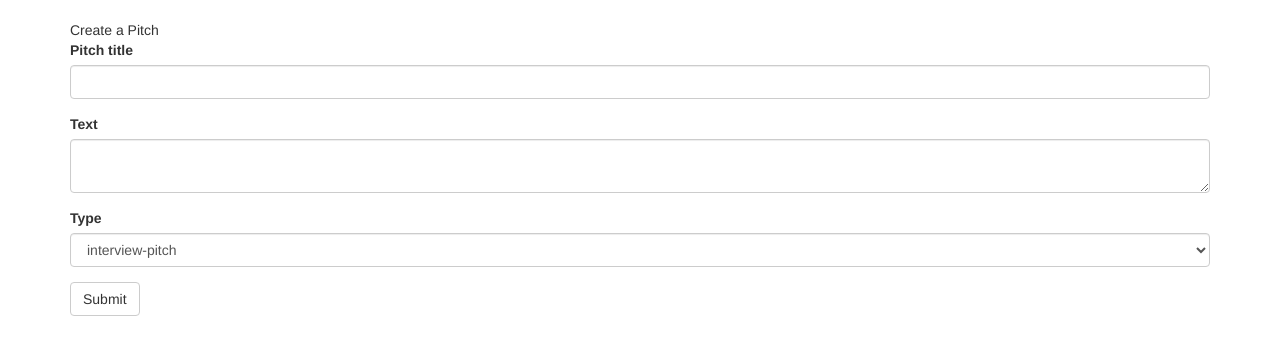
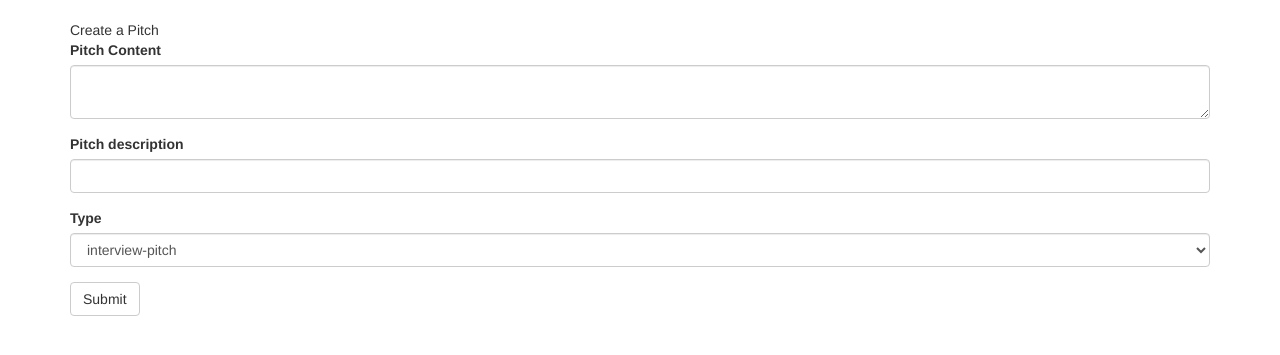
Before and after one commit to antonymburia/Pitch-app, a Flask app: page /pitch/new in a window 1280 px wide. Shown: the part 52-407 px from the top of the page. Run offline with Flask 2, Linux system fonts and the light colour scheme; the visitor is signed in with stand-in values (Sample User, id 1); data comes from the database, SQL or seed files in the repository; some libraries are stand-ins or nearby versions.

Commit message:
modify files

```diff
--- a/app/auth/forms.py
+++ b/app/auth/forms.py
@@ -1,7 +1,7 @@
 from flask_wtf import FlaskForm
-from wtforms import ValidationError, StringField, PasswordField, BooleanField,SubmitField
+from wtforms import StringField, PasswordField, BooleanField,SubmitField
 from wtforms.validators import DataRequired,Email,EqualTo
-from ..models import User
+
 
 class RegistrationForm(FlaskForm):
     email = StringField('Your Email Address',validators=[DataRequired(),Email()])
--- a/app/main/forms.py
+++ b/app/main/forms.py
@@ -1,6 +1,6 @@
 from flask_wtf import FlaskForm
 from wtforms import StringField, TextAreaField, SubmitField, SelectField
-from wtforms.validators import DataRequired,Email
+from wtforms.validators import DataRequired
 
 
 class UpdateProfile(FlaskForm):
@@ -13,7 +13,7 @@ class CommentForm(FlaskForm):
 
 
 class PitchForm(FlaskForm):
-    title = StringField('Pitch title',validators=[DataRequired()])
-    text = TextAreaField('Text',validators=[DataRequired()])
-    category = SelectField('Type',choices=[('interview','interview-pitch'),('product','product-pitch'),('motivation', 'motivational-pitch')],validators=[DataRequired()])
+    pitch_content = TextAreaField('Pitch Content',validators=[DataRequired()])
+    add_description = StringField('Pitch description',validators=[DataRequired()])
+    category = SelectField('Type',choices=[('interview-pitch'),('product-pitch'),('motivational-pitch')],validators=[DataRequired()])
     submit = SubmitField('Submit')
--- a/app/main/views.py
+++ b/app/main/views.py
@@ -35,12 +35,12 @@ def profile(usersname):
 def new_pitch():
     pitch_form = PitchForm()
     if pitch_form.validate_on_submit():
-        title = pitch_form.title.data
-        pitch = pitch_form.text.data
+        add_description = pitch_form.add_description.data
+        pitch = pitch_form.pitch_content.data
         category = pitch_form.category.data
 
         # Updated pitch instance
-        new_pitch = Pitch(title=title,content=pitch,category=category,user=current_user,likes=0,dislikes=0)
+        new_pitch = Pitch(add_description=add_description,content=pitch,category=category,user=current_user,likes=0,dislikes=0)
 
         # Save pitch method
         new_pitch.save_pitch()
--- a/app/models.py
+++ b/app/models.py
@@ -42,7 +42,7 @@ class Pitch(db.Model):
   __tablename__ = "pitches"
 
   id = db.Column(db.Integer,primary_key = True)
-  title = db.Column(db.String)
+  add_description = db.Column(db.String)
   content = db.Column(db.String(1000))
   category = db.Column(db.String)
   user_id = db.Column(db.Integer,db.ForeignKey("users.id"))
--- a/app/templates/index.html
+++ b/app/templates/index.html
@@ -2,12 +2,13 @@
 <div class="container">
   <div class="row">
     <h2><b>Pitch App</b></h2>
+    {% for pitch in pitches %}
     <div class="col-md-4">
       <div class="content">
         <div class="card">
           <div class="card-header">header</div>
           <div class="card-body">
-
+            {{macro.displayPitches(pitches)}}
           </div>
           <div class="footer">
 
@@ -15,6 +16,7 @@
         </div>
       </div>
     </div>
+    {% endfor %}
   </div>
 </div>
 {%endblock%}
```
Also changed, not shown: app/templates/macros.html (+4 -3 lines), migrations/versions/1f79c8ddaf25_initial_migration.py (added, +30 -0 lines).
